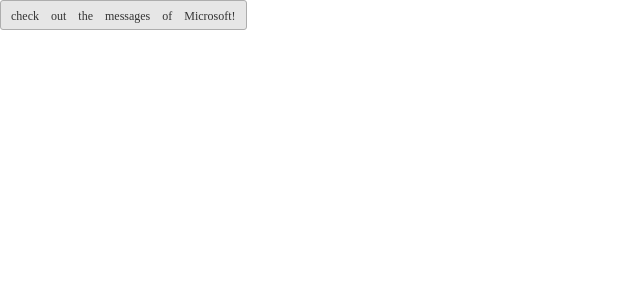
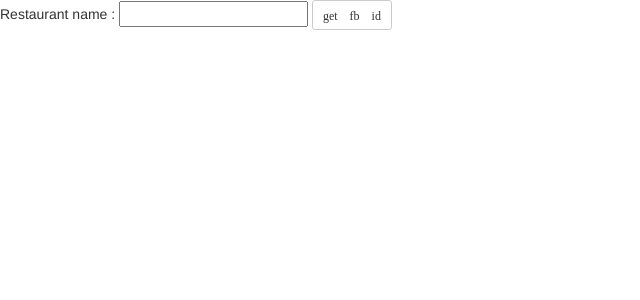
Before and after one commit to Ningster/api_research, a Django app: page / in a window 1280 px wide. Shown: the top 300 px of the page, without its empty margins (0-640 px from the left). Run offline with Django 3.2, Linux system fonts and the light colour scheme; parts of the project's set-up code (start-up, migrations or seed data) failed here and were passed over; some libraries are stand-ins or nearby versions.

Commit message:
yelp api and graph api function
yelp api to get restaurant data set
graph api to return respective fan page

```diff
--- a/api_research/settings.py
+++ b/api_research/settings.py
@@ -47,7 +47,7 @@
 MIDDLEWARE_CLASSES = (
     'django.contrib.sessions.middleware.SessionMiddleware',
     'django.middleware.common.CommonMiddleware',
-    'django.middleware.csrf.CsrfViewMiddleware',
+    # 'django.middleware.csrf.CsrfViewMiddleware',
     'django.contrib.auth.middleware.AuthenticationMiddleware',
     'django.contrib.auth.middleware.SessionAuthenticationMiddleware',
     'django.contrib.messages.middleware.MessageMiddleware',
--- a/api_research/urls.py
+++ b/api_research/urls.py
@@ -1,11 +1,14 @@
 from django.conf.urls import patterns, include, url
 from django.contrib import admin
-from views import main
+from views import main,search_FB_ID,search_yelp_term
 
 urlpatterns = patterns('',
     # Examples:
     # url(r'^$', 'api_research.views.home', name='home'),
     # url(r'^blog/', include('blog.urls')),
+
+    url(r'^admin/', include(admin.site.urls)),
+    url(r'^search_FB_ID', search_FB_ID),
+    url(r'^search_yelp_term', search_yelp_term),
     url(r'^', main),
-    url(r'^admin/', include(admin.site.urls)),
 )
--- a/api_research/views.py
+++ b/api_research/views.py
@@ -1,4 +1,65 @@
 from django.shortcuts import render_to_response
+from django.http import HttpResponse, JsonResponse
+import json
+import facebook
+from yelp.client import Client
+from yelp.oauth1_authenticator import Oauth1Authenticator
+import io
+import uniout
+
+#yelp api
+with io.open('config_secret_yelp.json') as cred:
+    creds = json.load(cred)
+    auth = Oauth1Authenticator(**creds)
+    client = Client(auth)
+
+#graph api
+with io.open('config_secret_fb.json') as cred_fb:
+    creds = json.load(cred_fb)
+    graph = facebook.GraphAPI(access_token=creds['access_token'])
 
 def main(request):
     return render_to_response('index.html')
+
+def page_FB_data(page_id):
+    # input: facebook page id, output: [dict] facebook page data set with specified fields
+    page_data = graph.request('/'+page_id,{'fields':'is_community_page'+','+'category'})
+    return page_data
+
+def search_FB_ID(request):
+    # input: restaurant name, output: [json] the ID/name of the restaurant business facebook fanpage of given restaurant name
+    if request.method == 'GET' and request.GET['restaurant_name'] != '':
+        restaurant_name=request.GET['restaurant_name']
+        FB_search_results_by_name=graph.request('/search',{'q':restaurant_name,'type':'page'})['data']
+        valid_FB_page = {restaurant_name:[]}
+        for page in FB_search_results_by_name:    #page type: dictionary
+            page_name = page['name']
+            page_id = page['id']
+            page_data = page_FB_data(page_id)
+            is_community_page=page_data['is_community_page']
+            category=page_data['category']
+            if not is_community_page and category=="Restaurant/Cafe":
+                valid_FB_page[restaurant_name].append(page)
+        return JsonResponse(valid_FB_page)
+
+    else:
+        return JsonResponse({'request':False})
+
+def search_yelp_term(request):
+    if request.method == 'GET':
+        params={
+        'term':'restaurants',
+        'cc':'TW',
+        'limit':20,
+        'offset':20,
+        'sort':2
+        }
+        results = client.search('taipei',**params)
+        yelp_restaurant_name=[]
+        for restaurant in results.businesses:
+            name = restaurant.name.encode('utf8')
+            yelp_restaurant_name.append(name)
+        print yelp_restaurant_name
+        return JsonResponse({'data':yelp_restaurant_name})
+    else:
+        return JsonResponse({'request':False})
--- a/static/script.js
+++ b/static/script.js
@@ -1,6 +1,23 @@
 $(document).ready(function(){
-  var user_access_token = null;
+
+  //input data as restaurant_name
   $("#get_fb_id_btn").click(function() {
+    var restaurant_name=document.getElementById('restaurant_name').value;
+    $.ajax({
+      url:"search_FB_ID/",
+      type:"get",
+      data:{"restaurant_name":restaurant_name},
+      success:function(response){
+        // console.log(response);
+        // document.getElementById("fb_id_result").innerHTML = response['data'];
+        $("#fb_id_result").append(
+                       JSON.stringify(response[restaurant_name])
+                     );
+      },
+    });
+
+
+      // var user_access_token = null;
     // FB.api("/ME", "GET", {access_token:"EAACEdEose0cBAE8yjzTgDc88YKCONPAYHZBytTIlyywkKgZAVaUISbX75iZBxj0poBECDgNwoNO0QwSv24eE3QXbZAfz1htN2b5hwy6NuJ3ZCkR3VQVXTxg90oZBPleeDDFeYCJo2Sha6g4a7gFqyiZBrIJ1LHG1rbUb6wLi2G1UlQNzvjA3ZBMD36Qo1HVU8L0ZD"},
     // function(res){
     //   console.log(res);
@@ -15,27 +32,27 @@
     //     function(response) {
     //         console.log(response);
     //     });
-      FB.login(function(response) {
-          if (response.authResponse) {
-           user_access_token=FB.getAuthResponse().accessToken;
-           console.log(user_access_token);
-           console.log('Welcome!  Fetching your information.... ');
-           FB.api('/me', function(response) {
-             console.log('Good to see you, ' + response.name + '.');
-             console.log(encodeURIComponent('22Café-22號咖啡館-772892866054564'));
-           });
-           FB.api('/772892866054564/likes','GET',
-               {"access_token":user_access_token,"summary":true},
-               function(response) {
-                 alert(response['data'].length);
-                  //  $("#msft_result").append(
-                  //    JSON.stringify(response)
-                  //  );
-               });
-          } else {
-           console.log('User cancelled login or did not fully authorize.');
-          }
-      });
+      // FB.login(function(response) {
+      //     if (response.authResponse) {
+      //      user_access_token=FB.getAuthResponse().accessToken;
+      //      console.log(user_access_token);
+      //      console.log('Welcome!  Fetching your information.... ');
+      //      FB.api('/me', function(response) {
+      //        console.log('Good to see you, ' + response.name + '.');
+      //        console.log(encodeURIComponent('22Café-22號咖啡館-772892866054564'));
+      //      });
+      //      FB.api('/772892866054564/likes','GET',
+      //          {"access_token":user_access_token,"summary":true},
+      //          function(response) {
+      //            alert(response['data'].length);
+      //             //  $("#msft_result").append(
+      //             //    JSON.stringify(response)
+      //             //  );
+      //          });
+      //     } else {
+      //      console.log('User cancelled login or did not fully authorize.');
+      //     }
+      // });
 });
 
 
--- a/templates/index.html
+++ b/templates/index.html
@@ -26,16 +26,11 @@
    </script>
   </head>
   <body>
+    Restaurant name : <input type="text" id="restaurant_name">
     <button type="button" class="btn btn-default btn-sm" id="get_fb_id_btn">
-      <span class="glyphicon">check out the messages of Microsoft!</span>
+      <span class="glyphicon">get fb id</span>
     </button>
-    <div
-      class="fb-like"
-      data-share="true"
-      data-width="450"
-      data-show-faces="true">
-    </div>
-    <div id="msft_result">
+    <div id="fb_id_result">
 
     </div>
   </body>
```
